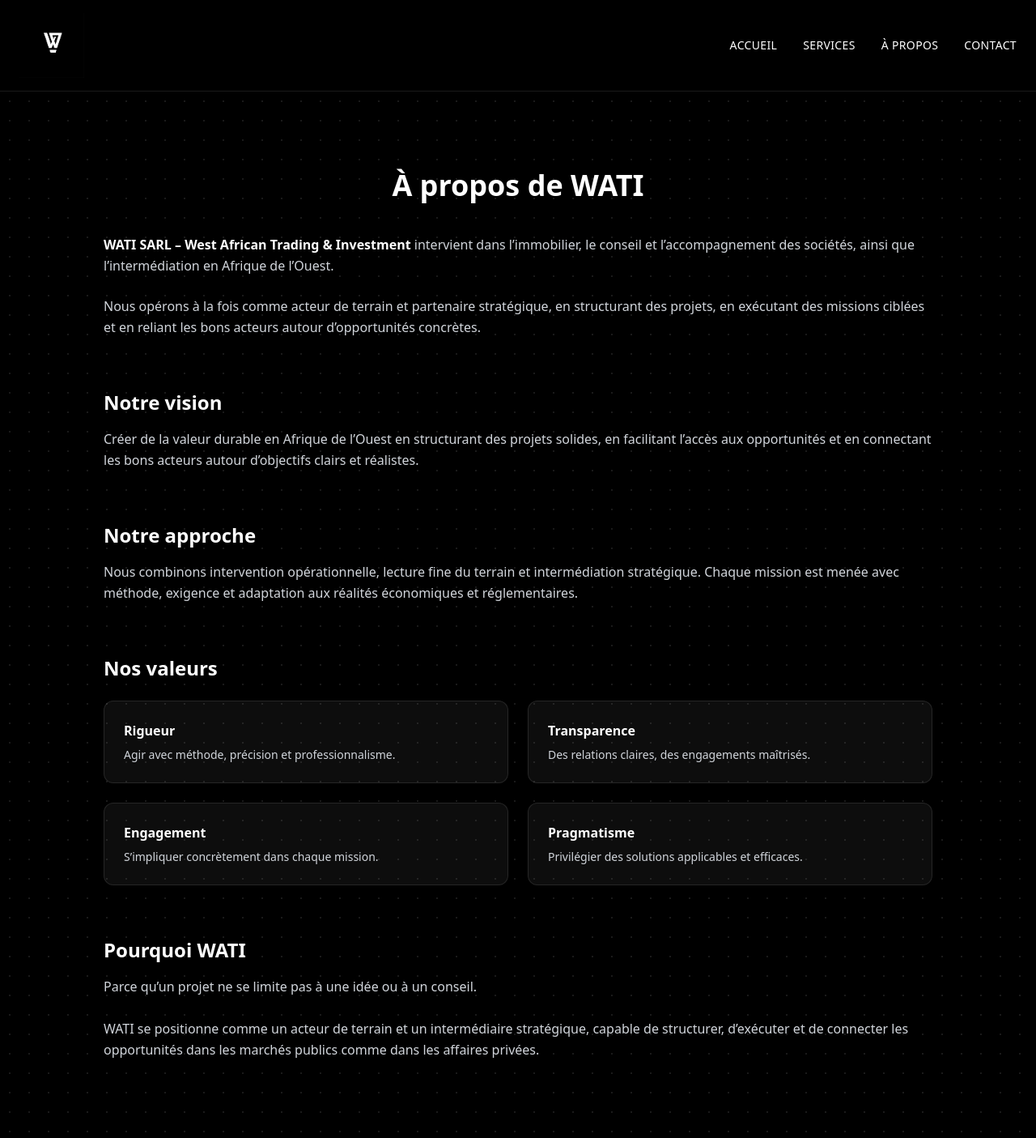
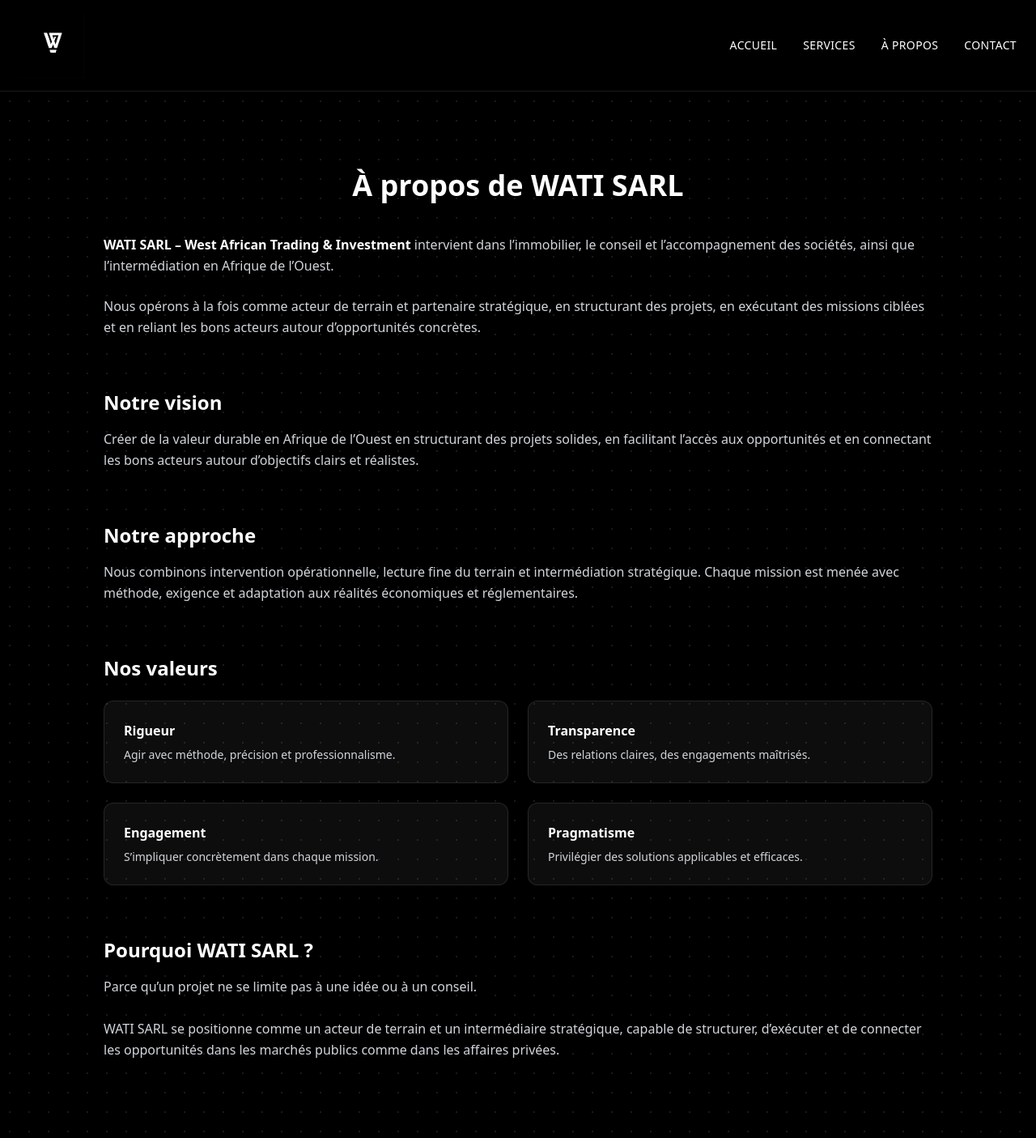
Before and after one commit to Snake582/Wati-sarl, a Next.js app: page /About in a window 1280 px wide. Shown: the whole page at 81% size. Built offline with nearby package versions, Linux system fonts and the light colour scheme.

Commit message:
texte changed ONCE

```diff
--- a/src/app/About/page.tsx
+++ b/src/app/About/page.tsx
@@ -9,7 +9,7 @@
       <div className="relative max-w-5xl mx-auto z-10">
         {/* Titre */}
         <h1 className="text-3xl md:text-4xl font-bold text-white mb-10 text-center">
-          À propos de WATI
+          À propos de WATI SARL
         </h1>
 
         {/* Intro */}
@@ -94,13 +94,13 @@
         {/* Pourquoi WATI */}
         <div>
           <h2 className="text-2xl font-semibold text-white mb-4">
-            Pourquoi WATI
+            Pourquoi WATI SARL ?
           </h2>
           <p className="text-gray-300 leading-relaxed">
             Parce qu’un projet ne se limite pas à une idée ou à un conseil.
             <br />
             <br />
-            WATI se positionne comme un acteur de terrain et un intermédiaire
+            WATI SARL se positionne comme un acteur de terrain et un intermédiaire
             stratégique, capable de structurer, d’exécuter et de connecter les
             opportunités dans les marchés publics comme dans les affaires
             privées.
--- a/src/app/Components/ServiceHighlights.tsx
+++ b/src/app/Components/ServiceHighlights.tsx
@@ -8,7 +8,7 @@
     desc: 'Stratégie, organisation, transformation digitale et gestion de projets.',
   },
   {
-    title: 'Immobilier apres plan rajouter architecturaux',
+    title: 'Immobilier',
     desc: 'Études de faisabilité, gestion de projets immobiliers et conseils en investissement.',
   },
   {
```
